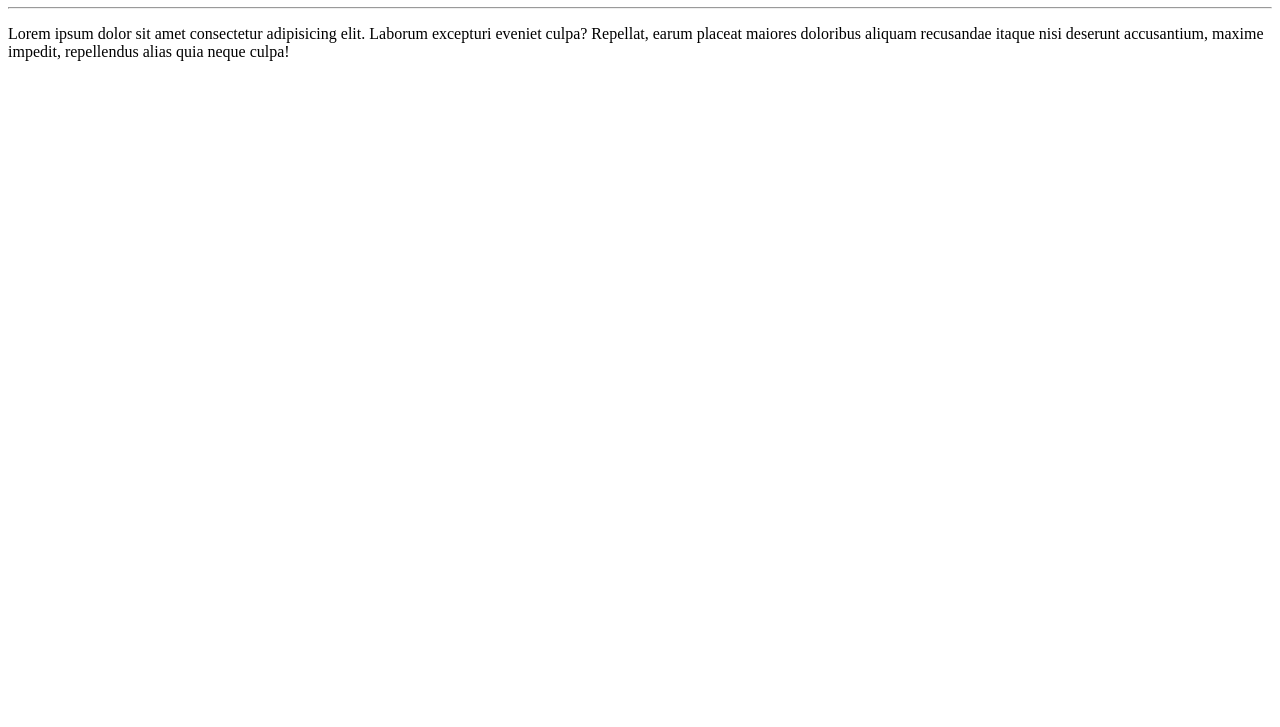
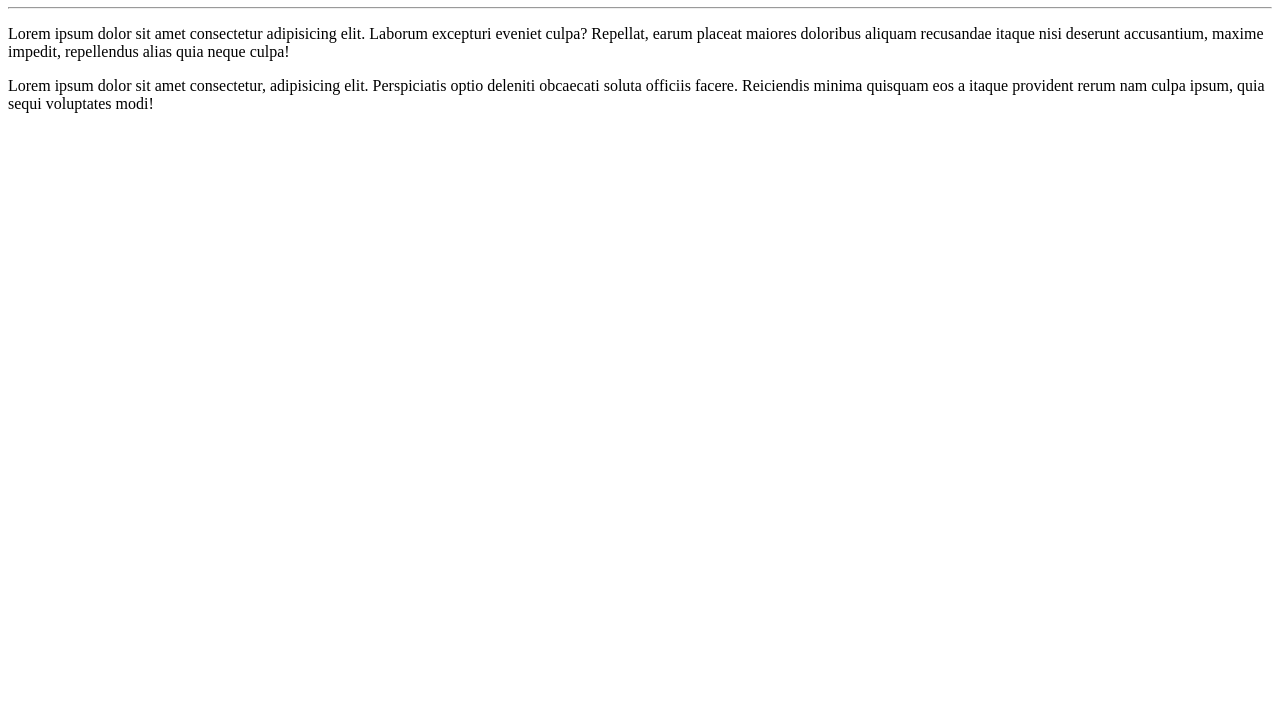
Before and after one commit to cassiagomes/Ola--Mundo, a plain HTML site: page site-exemplo/index.html in a window 1280 px wide. Shown: the part 73-800 px from the top of the page. Drawn offline with Linux system fonts and the light colour scheme.

Commit message:
adicionei um paragrafo

```diff
--- a/site-exemplo/index.html
+++ b/site-exemplo/index.html
@@ -9,5 +9,6 @@
     <h1>Olá, Mundo!</h1>
     <hr>
     <p>Lorem ipsum dolor sit amet consectetur adipisicing elit. Laborum excepturi eveniet culpa? Repellat, earum placeat maiores doloribus aliquam recusandae itaque nisi deserunt accusantium, maxime impedit, repellendus alias quia neque culpa!</p>
+    <p>Lorem ipsum dolor sit amet consectetur, adipisicing elit. Perspiciatis optio deleniti obcaecati soluta officiis facere. Reiciendis minima quisquam eos a itaque provident rerum nam culpa ipsum, quia sequi voluptates modi!</p>
 </body>
 </html>
```
